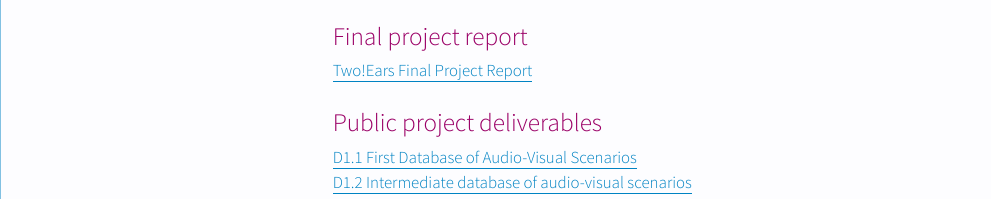
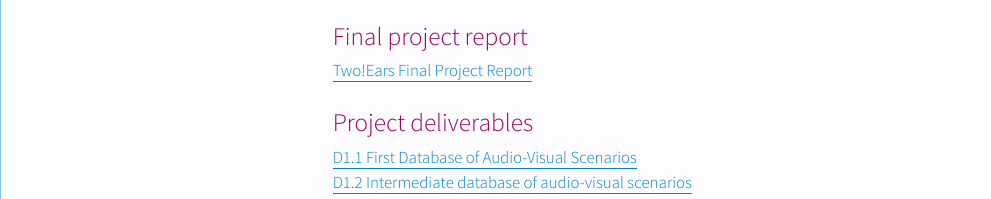
Before and after one commit to TWOEARS/twoears.github.io, a plain HTML site: page publications/index.html in a window 1280 px wide. Shown: the part 7415-7614 px from the top of the page, without its empty margins (0-991 px from the left). Drawn offline with Linux system fonts and the light colour scheme.

Commit message:
Rename deliverable download section

```diff
--- a/publications/index.html
+++ b/publications/index.html
@@ -315,7 +315,7 @@
 <p><a href="../wp-content/uploads/deliverables/TWOEARS_Final_Project_Report.pdf">Two!Ears Final Project Report</a></p>
 
 
-<h2>Public project deliverables</h2>
+<h2>Project deliverables</h2>
 <p><a href="../wp-content/uploads/deliverables/D1.1_first_database_of_audio-visual_scenarios.pdf">D1.1 First Database of Audio-Visual Scenarios</a><br />
 <a href="../wp-content/uploads/deliverables/D1.2_intermediate_database_of_audio-visual_scenarios.pdf">D1.2 Intermediate database of audio-visual scenarios</a><br />
 <a href="../wp-content/uploads/deliverables/D1.3_final_database_of_audio-visual_scenarios.pdf">D1.3 Final database of audio-visual Scenarios</a><br />
```
